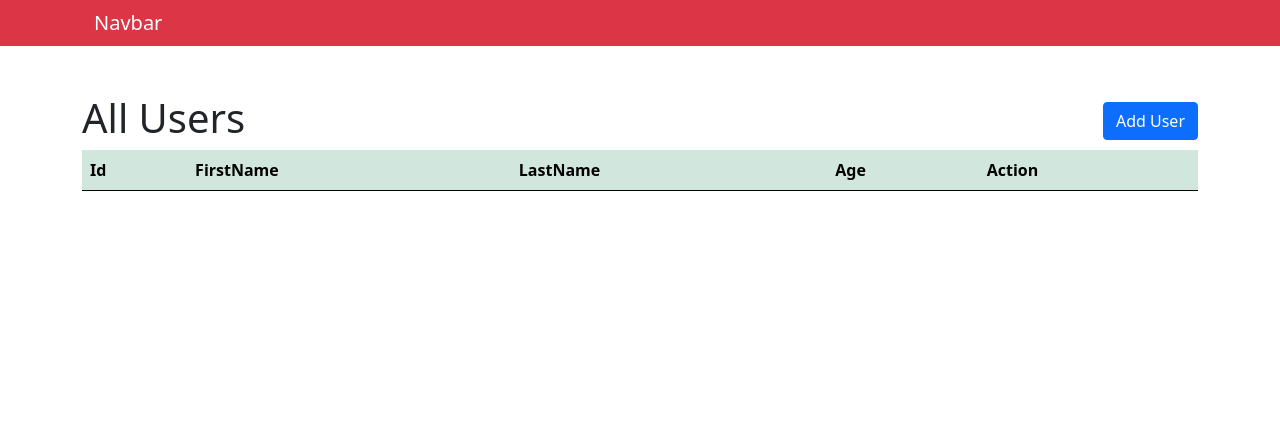
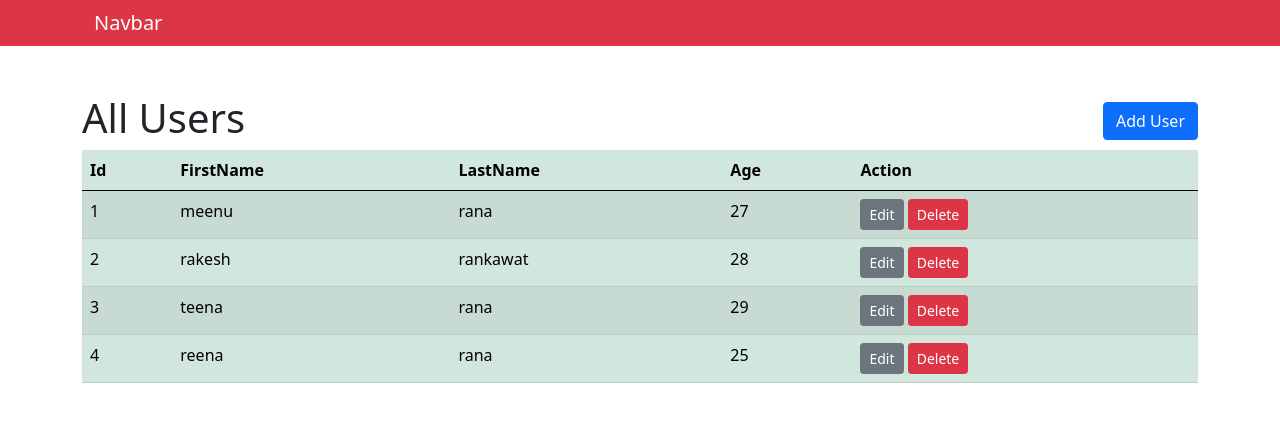
Before and after one commit to ranameenu/myreduxapp, a React (Create React App) app: page / in a window 1280 px wide. Shown: the top 422 px of the page. Built offline with nearby package versions, Linux system fonts and the light colour scheme; data requests are answered from the project's data file.

Commit message:
user values acces to edit

```diff
--- a/db.json
+++ b/db.json
@@ -1,3 +1,28 @@
 {
-  "users": []
+  "users": [
+    {
+      "fName": "meenu",
+      "lName": "rana",
+      "age": "27",
+      "id": 1
+    },
+    {
+      "fName": "rakesh ",
+      "lName": "rankawat",
+      "age": "28",
+      "id": 2
+    },
+    {
+      "fName": "teena",
+      "lName": "rana",
+      "age": "29",
+      "id": 3
+    },
+    {
+      "fName": "reena",
+      "lName": "rana",
+      "age": "25",
+      "id": 4
+    }
+  ]
 }
--- a/src/App.js
+++ b/src/App.js
@@ -1,4 +1,4 @@
-import React, { useState } from 'react';
+import React from 'react';
 import Navbar from './components/layout/Navbar';
 import Users from './components/users/Users';
 import AddUser from './components/users/AddUser';
@@ -13,7 +13,7 @@ const App = () => {
         <Switch>
           <Route exact path="/" component={Users} />
           <Route exact path="/add" component={AddUser} />
-          <Route exact path="/edituser/:id" component={EditUser} />
+          <Route exact path="/edit/:id" component={EditUser} />
         </Switch>
       </div>
     </Router>
--- a/src/components/layout/Navbar.js
+++ b/src/components/layout/Navbar.js
@@ -1,13 +1,14 @@
 import React from 'react';
+import { Link } from 'react-router-dom';
 
 const Navbar = () => {
   return (
     <nav className="navbar navbar-dark bg-danger">
       <div className="container">
         <div className="container-fluid">
-          <a className="navbar-brand" href="/#">
+          <Link className="navbar-brand" to="/">
             Navbar
-          </a>
+          </Link>
         </div>
       </div>
     </nav>
--- a/src/components/users/EditUser.js
+++ b/src/components/users/EditUser.js
@@ -1,4 +1,4 @@
-import React, { useState } from 'react';
+import React, { useState, useEffect } from 'react';
 import axios from 'axios';
 
 const EditUser = (props) => {
@@ -6,28 +6,18 @@ const EditUser = (props) => {
   const [lName, setlName] = useState('');
   const [age, setage] = useState('');
 
-  const onSubmit = async (e) => {
-    e.preventDefault();
+  const getUser = async () => {
+    const res = await axios.get(
+      `http://localhost:5000/users/${props.match.params.id}`
+    );
+    setfName(res.data.fName);
+    setlName(res.data.lName);
+    setage(res.data.age);
+  };
 
-    if (fName !== '' && lName !== '' && age !== '') {
-      const newUser = {
-        fName,
-        lName,
-        age,
-      };
-
-      // Post in Server
-      await axios.post(`http://localhost:5000/users`, newUser);
-
-      // Reset State
-      setfName('');
-      setlName('');
-      setage('');
-
-      // Redirect
-      props.history.push('/');
-    }
-  };
+  useEffect(() => {
+    getUser();
+  }, []);
 
   return (
     <div className="w-50">
@@ -40,16 +30,15 @@ const EditUser = (props) => {
         </div>
       </div>
 
-      <form onSubmit={onSubmit}>
+      <form>
         <div className="form-group mt-3">
           <label htmlFor="fName">First Name</label>
           <input
             type="text"
             name="fName"
-            value={fName}
             className="form-control"
             placeholder="Enter first name"
-            onChange={(e) => setfName(e.target.value)}
+            defaultValue={fName}
           />
         </div>
         <div className="form-group mt-3">
@@ -57,10 +46,9 @@ const EditUser = (props) => {
           <input
             type="text"
             name="lName"
-            value={lName}
             className="form-control"
             placeholder="Enter last name"
-            onChange={(e) => setlName(e.target.value)}
+            defaultValue={lName}
           />
         </div>
         <div className="form-group mt-3">
@@ -68,14 +56,13 @@ const EditUser = (props) => {
           <input
             type="Number"
             name="age"
-            value={age}
             className="form-control"
             placeholder="age"
-            onChange={(e) => setage(e.target.value)}
+            defaultValue={age}
           />
         </div>
         <button type="submit" className="btn btn-sm btn-success mt-4">
-          Submit
+          Update
         </button>
       </form>
     </div>
--- a/src/components/users/User.js
+++ b/src/components/users/User.js
@@ -1,4 +1,5 @@
 import React from 'react';
+import { Link } from 'react-router-dom';
 
 const User = (props) => {
   const { id, fName, lName, age } = props.user;
@@ -14,9 +15,9 @@ const User = (props) => {
       <td>{lName}</td>
       <td>{age}</td>
       <td>
-        <a href="/edituser" className="href"></a>
-        <button className="btn btn-secondary btn-sm mr-2">Update</button>
-
+        <Link to={`/edit/${id}`} className="btn btn-secondary btn-sm">
+          Edit
+        </Link>{' '}
         <button className="btn btn-danger btn-sm" onClick={onClick}>
           Delete
         </button>
```
Also changed, not shown: 1 other file (tests, documents, lock files or other folders).
